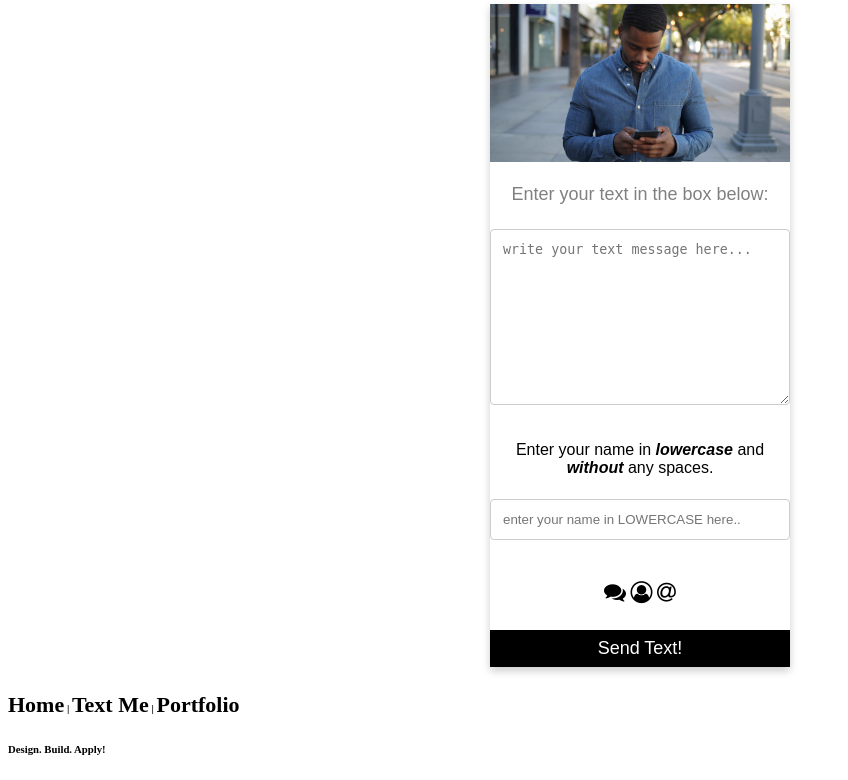
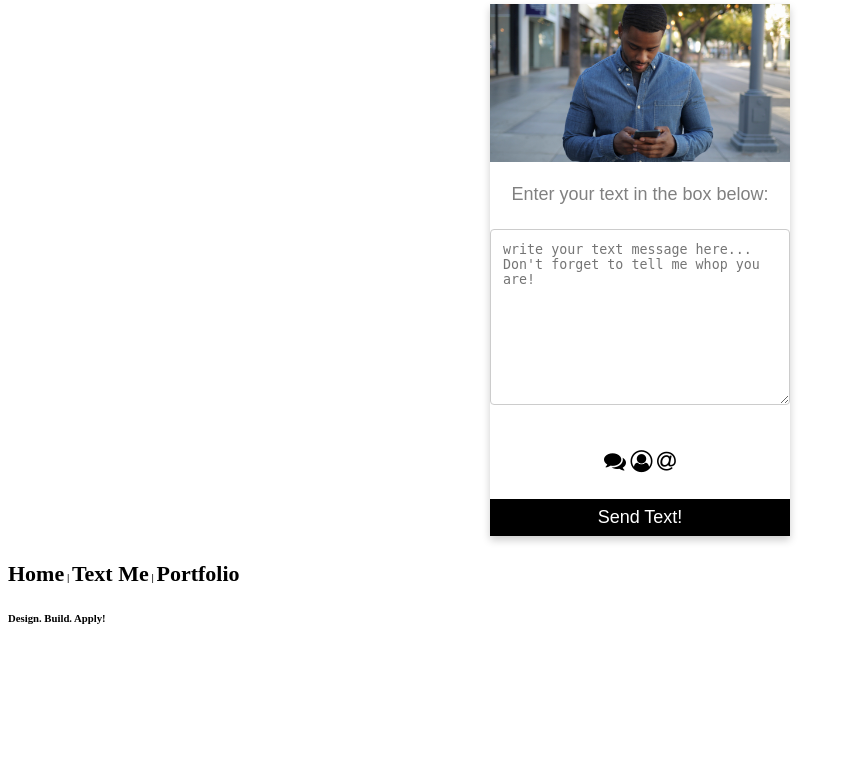
Before and after one commit to SinclairPythonAkoto/sinclairconnect, a Flask app: page /textMe in a window 1280 px wide. Shown: the part 146-926 px from the top of the page, without its empty margins (0-848 px from the left). After the commit the page ends 770 px from the top, so only its background shows below. Run offline with Flask 2, Linux system fonts and the light colour scheme.

Commit message:
file update

```diff
--- a/app.py
+++ b/app.py
@@ -33,18 +33,17 @@ def textMe():
 		return render_template('textMe.html')
 	else:
 		txt = request.form.get('sendText')
-		sender = request.form.get('senderName')
 		from clockwork import clockwork
 		api = clockwork.API('1ddc9fd9717efbc300deb3d1753e182eb296d918',)
 
 		message = clockwork.SMS(
 		    to = '447481790498',
 		    message = f'{txt.lower()}',
-		    from_name=f'{sender.lower()}')
+		    from_name='MrAkotoApps')
 
 		response = api.send(message)
 
 		if response.success:
-			return render_template('textMe.html', txt=txt, sender=sender)
+			return render_template('textMe.html', txt=txt)
 		else:
 			return redirect(url_for('textMe'))
--- a/templates/textMe.html
+++ b/templates/textMe.html
@@ -8,12 +8,7 @@
     <img src="/static/textMePic.jpeg" alt="John" style="width:100%">
     <p class="title">Enter your text in the box below:</p>
     <label for="textBox"></label>
-    <textarea id="textBox" rows="10" cols="35" name="sendText" placeholder="write your text message here..." required></textarea><br>
-    <div>
-      <p>Enter your name in <strong style="font-style: italic">lowercase</strong> and <strong style="font-style: italic">without</strong> any spaces.</p>
-      <input type="text" name="senderName" placeholder="enter your name in LOWERCASE here.." required>
-
-    </div>
+    <textarea id="textBox" rows="10" cols="35" name="sendText" placeholder="write your text message here... Don't forget to tell me whop you are!" required></textarea><br>
     <div style="margin: 24px 0;">
       <a href="{{ url_for('home') }}"><i class="fa fa-comments"></i></a>
       <a href="{{ url_for('textMe') }}"><i class="fa fa-user-circle-o"></i></a>
```
